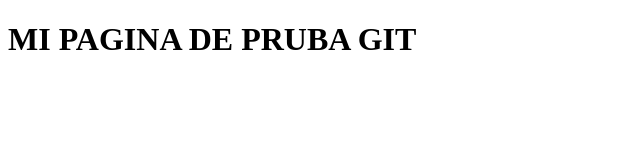
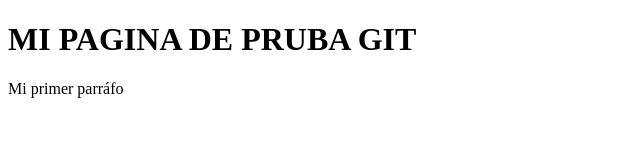
Before and after one commit to denispolinar1234/Repositorio_Prueba, a plain HTML site: page index.html in a window 1280 px wide. Shown: the whole page, without its empty margins (0-640 px from the left). Drawn offline with Linux system fonts and the light colour scheme.

Commit message:
Agregando mi primer parráfo

```diff
--- a/index.html
+++ b/index.html
@@ -7,5 +7,6 @@
 </head>
 <body>
     <h1>MI PAGINA DE PRUBA GIT</h1>
+    <p>Mi primer parráfo</p>
 </body>
 </html>
```
